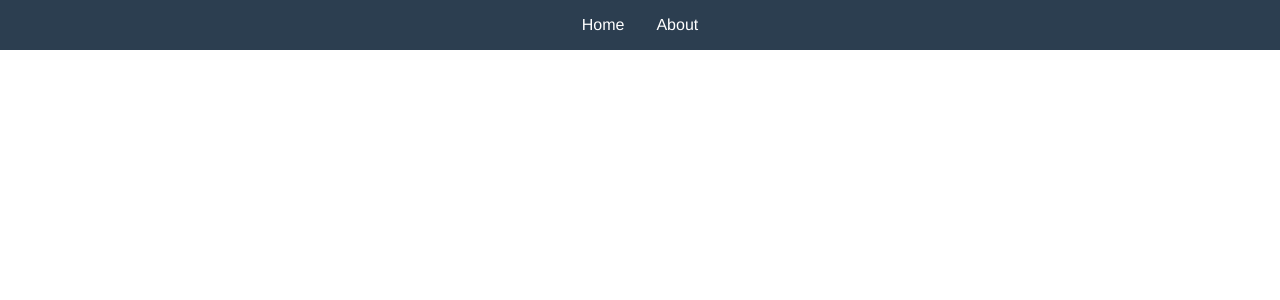
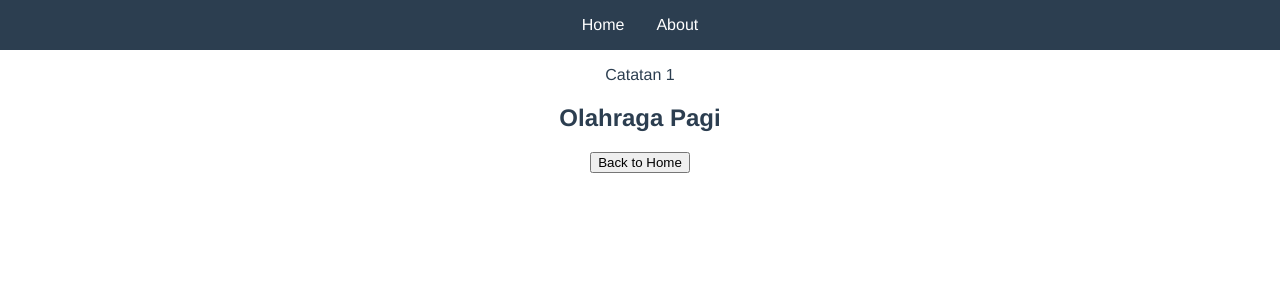
Before and after one commit to rakamaheka22/dia-2022, a Vue app in the folder cli/vue-lesson/: page /1 in a window 1280 px wide. Before the commit this address had no page. Shown: the top 300 px of the page. Built offline with nearby package versions, Linux system fonts and the light colour scheme; what mosha-vue-toastify would draw is missing.

Commit message:
Dynamic Routes

```diff
--- a/cli/vue-lesson/src/components/Item.vue
+++ b/cli/vue-lesson/src/components/Item.vue
@@ -1,7 +1,7 @@
 <template>
   <div class="item">
     <div>
-      <p :class="{ compeleted: item.isComplete }" @click="updateTask(item.id)">
+      <p :class="{ compeleted: item.isComplete }" @click="updateTask(item)">
         {{ item.id }} {{ item.task }}
       </p>
       <span class="item-count">
@@ -39,11 +39,15 @@ export default {
     }
   },
   methods: {
-    updateTask(id) {
-      this.$emit('updateTask', {
-        id,
-        isComplete: true
-      })
+    updateTask(item) {
+      if (item.isComplete) {
+        this.$router.push(`/${item.id}`)
+      } else {
+        this.$emit('updateTask', {
+          id: item.id,
+          isComplete: true
+        });
+      }
     }
   }
 }
--- a/cli/vue-lesson/src/mixins/index.js
+++ b/cli/vue-lesson/src/mixins/index.js
@@ -5,6 +5,50 @@ const mixins = {
       return words.map((word) => {
           return word[0].toUpperCase() + word.substring(1);
       }).join(' ');
+    },
+    callApi() {
+      return [
+        {
+          id: 1,
+          task: 'Olahraga Pagi',
+          isComplete: false
+        },
+        {
+          id: 2,
+          task: 'Sarapan Buah',
+          isComplete: false
+        },
+        {
+          id: 3,
+          task: 'Ngoding Web Task 1',
+          isComplete: false
+        },
+        {
+          id: 4,
+          task: 'Meeting dengan Tim',
+          isComplete: false
+        },
+        {
+          id: 5,
+          task: 'Ngoding Web Task 2',
+          isComplete: false
+        },
+        {
+          id: 6,
+          task: 'Belanja ke Mall',
+          isComplete: false
+        },
+        {
+          id: 7,
+          task: 'Makan Malam di Yoshinoya',
+          isComplete: false
+        },
+        {
+          id: 8,
+          task: 'Pulang Beli Martabak',
+          isComplete: false
+        },
+      ];
     }
   }
 };
--- a/cli/vue-lesson/src/router/index.js
+++ b/cli/vue-lesson/src/router/index.js
@@ -2,10 +2,12 @@ import { createRouter, createWebHistory } from 'vue-router';
 
 import Home from '../views/Home.vue';
 import About from '../views/About.vue';
+import Detail from '../views/Detail.vue';
 
 const routes = [
   { path: '/', component: Home },
   { path: '/about', component: About },
+  { path: '/:id', component: Detail, props: true }
 ];
 
 const router = createRouter({
--- /dev/null
+++ b/cli/vue-lesson/src/views/Detail.vue
@@ -0,0 +1,41 @@
+<template>
+  <div class="detail">
+    Catatan {{ id }}
+    <h2>
+      {{ selectedData.task }}
+    </h2>
+    <router-link to="/">
+      <button>Back to Home</button>
+    </router-link>
+  </div>
+</template>
+
+<script>
+export default {
+  name: 'Detail',
+  props: ['id'],
+  data() {
+    return {
+      selectedData: {
+        id: 0,
+        task: '',
+        isComplete: false
+      },
+    };
+  },
+  mounted() {
+    this.selectedData = this.callApi()
+      .filter((item) => {
+        return item.id === parseInt(this.id, 10)
+      })[0];
+
+
+  }
+}
+</script>
+
+<style scoped>
+.detail {
+  padding: 16px;
+}
+</style>
--- a/cli/vue-lesson/src/views/Home.vue
+++ b/cli/vue-lesson/src/views/Home.vue
@@ -73,48 +73,7 @@ export default {
   },
   methods: {
     fetchData() {
-      this.items = [
-        {
-          id: 1,
-          task: 'Olahraga Pagi',
-          isComplete: false
-        },
-        {
-          id: 2,
-          task: 'Sarapan Buah',
-          isComplete: false
-        },
-        {
-          id: 3,
-          task: 'Ngoding Web Task 1',
-          isComplete: false
-        },
-        {
-          id: 4,
-          task: 'Meeting dengan Tim',
-          isComplete: false
-        },
-        {
-          id: 5,
-          task: 'Ngoding Web Task 2',
-          isComplete: false
-        },
-        {
-          id: 6,
-          task: 'Belanja ke Mall',
-          isComplete: false
-        },
-        {
-          id: 7,
-          task: 'Makan Malam di Yoshinoya',
-          isComplete: false
-        },
-        {
-          id: 8,
-          task: 'Pulang Beli Martabak',
-          isComplete: false
-        },
-      ]
+      this.items = this.callApi();
     },
     onSearch(result) {
       if (result) {
```
